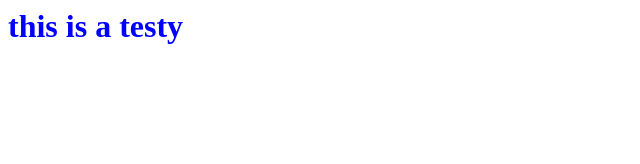
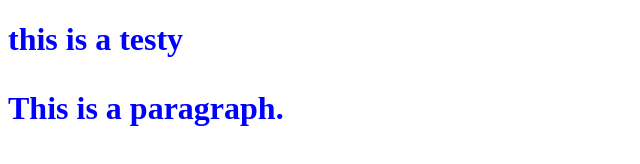
Before and after one commit to JuZie/Test, a plain HTML site: page index.html in a window 1280 px wide. Shown: the whole page, without its empty margins (0-640 px from the left). Drawn offline with Linux system fonts and the light colour scheme.

Commit message:
Update index.html

```diff
--- a/index.html
+++ b/index.html
@@ -1,3 +1,13 @@
+
+<!DOCTYPE html>
+<html>
+<head>
 <link rel="stylesheet" href="app.css">
+</head>
+<body>
 
-<h1>this is a testy</h>
+    <h1>this is a testy</h>
+        <p>This is a paragraph.</p>
+
+</body>
+</html>
```
